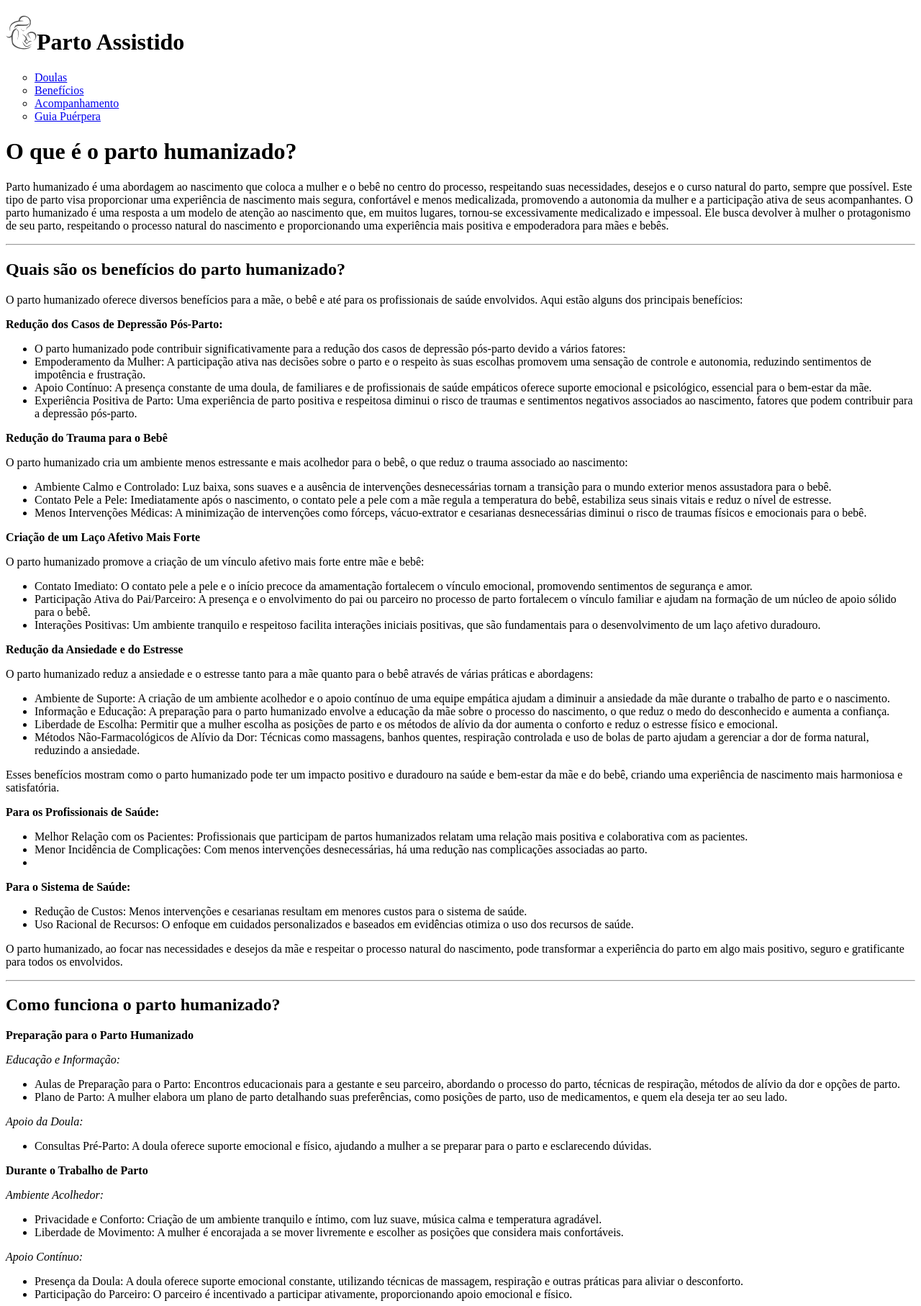
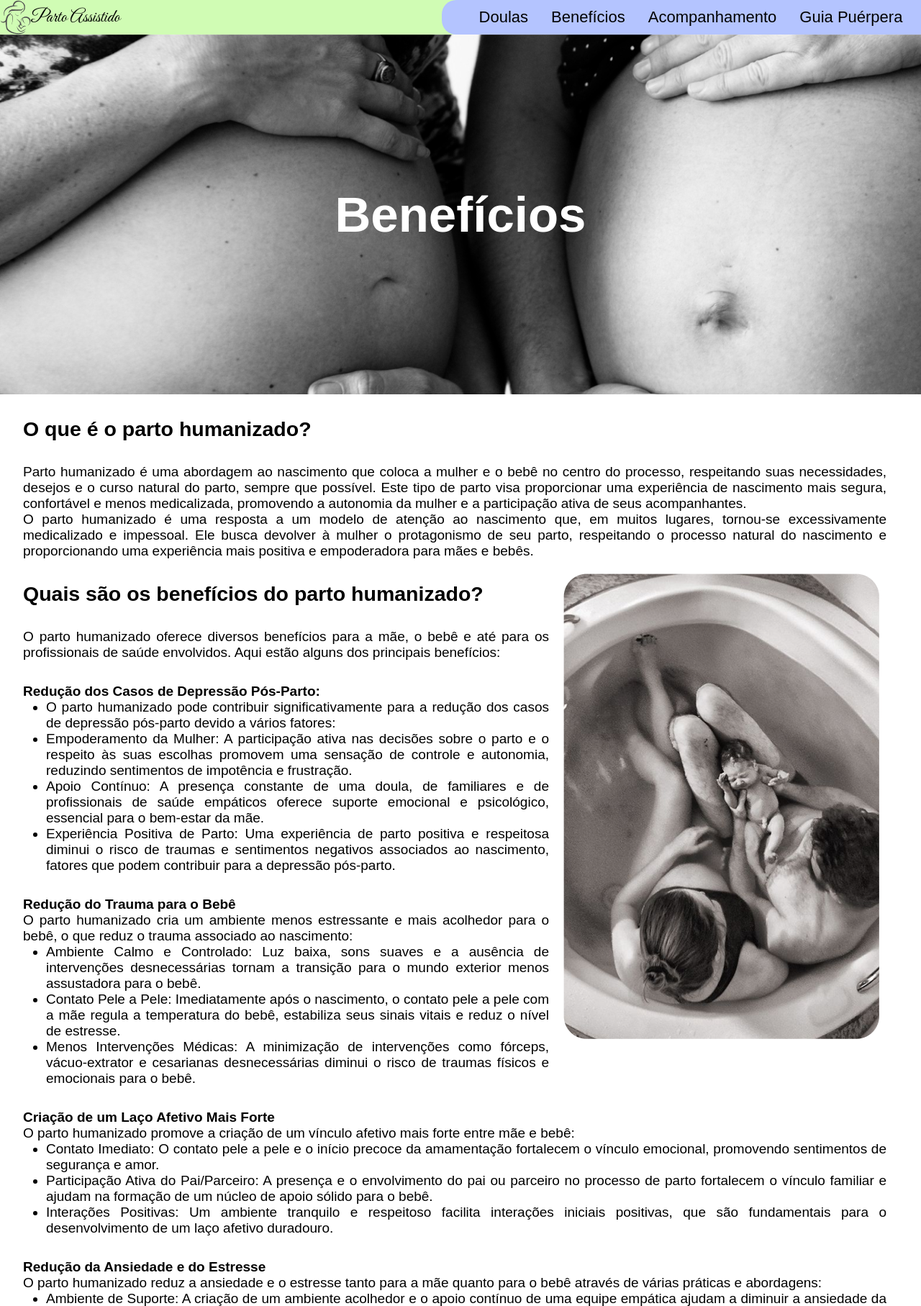
Before and after one commit to gmandrade2802/projeto-integrador-grupo-3, a plain HTML site: page html/beneficios.html in a window 1280 px wide. Shown: the top 1815 px of the page at 72% size. Drawn offline with Linux system fonts and the light colour scheme; a web font is replaced by a local one.

Commit message:
enviando html/css

```diff
--- /dev/null
+++ b/css/style-beneficios.css
@@ -0,0 +1,168 @@
+* {
+  font-family: "BenchNine", sans-serif;
+  margin: 0;
+  padding: 0;
+  text-decoration: none;
+}
+
+a {
+  color: black;
+}
+
+.cabecalho {
+  background-color: #d0fcb4;
+
+  width: 100%;
+}
+
+.cabecalho .span-logo {
+  font-family: "Great Vibes", cursive;
+  font-weight: 400;
+  font-size: 25px;
+  font-style: normal;
+  display: flex;
+  align-items: center;
+}
+
+.cabecalho-h1 {
+  display: flex;
+  justify-content: space-between;
+}
+
+.cabecalho-h1-navClass {
+  display: flex;
+  flex-direction: row-reverse;
+
+  background-color: #b4c4ff;
+
+  padding-right: 2%;
+  border-radius: 20px 0 0 20px;
+  width: 50%;
+
+  font-size: 22px;
+  align-items: center;
+}
+
+.cabecalho nav ul {
+  display: flex;
+  gap: 2rem;
+}
+
+.cabecalho nav li {
+  list-style-type: none;
+}
+
+#teste {
+  background-image: url("/html/img/foto1.png");
+  height: 500px;
+  font-size: 46px;
+  color: white;
+  display: flex;
+  justify-content: center;
+  align-items: center;
+}
+
+.foto2 {
+  float: right;
+  margin: 20px 10px 20px 20px;
+}
+
+.figura img {
+  width: 100%;
+}
+
+.partoHumanizado {
+  display: flex;
+  justify-content: space-between;
+  margin-left: 2rem;
+  margin-top: 2rem;
+}
+.partoHumanizado-text {
+  margin-right: 3rem;
+  text-align: justify;
+  font-size: 19px;
+}
+.partoHumanizado-text p {
+  margin-top: 2rem;
+  font-size: 19px;
+}
+.partoHumanizado-text li {
+  margin-left: 2rem;
+}
+.partoHumanizado-text h2 {
+  margin-top: 2rem;
+}
+
+.rodape {
+  background-color: #d0fcb4;
+  display: flex;
+  justify-content: center;
+}
+
+.span-rodape {
+  display: flex;
+  align-items: center;
+  font-family: "Great Vibes", cursive;
+  font-weight: 400;
+  font-size: 25px;
+  font-style: normal;
+}
+
+.sessao {
+  margin-top: 2rem;
+  margin-bottom: 1rem;
+  display: flex;
+  justify-content: center;
+}
+
+.formulario {
+  background-color: white;
+  padding: 20px;
+  border-radius: 8px;
+  box-shadow: 0 0 10px rgba(0, 0, 0, 1);
+  width: 100%;
+  max-width: 400px;
+}
+
+h3 {
+  text-align: center;
+}
+
+.formulario-nome {
+  margin-bottom: 15px;
+}
+
+label {
+  display: block;
+  margin-bottom: 5px;
+  color: #555;
+}
+
+input[type="text"],
+input[type="email"],
+textarea {
+  width: 95%;
+  padding: 10px;
+  border: 1px solid #ccc;
+  border-radius: 4px;
+}
+
+textarea {
+  resize: vertical;
+  height: 100px;
+}
+
+.botao {
+  width: 100%;
+  padding: 10px;
+  background-color: #4caf50;
+  color: white;
+  border: none;
+  border-radius: 4px;
+  cursor: pointer;
+  font-size: 16px;
+}
+
+.botao:hover {
+  background-color: #45a049;
+}
--- a/html/beneficios.html
+++ b/html/beneficios.html
@@ -3,57 +3,89 @@
   <head>
     <meta charset="UTF-8" />
     <meta name="viewport" content="width=device-width, initial-scale=1.0" />
-    <title>testendo</title>
+    <title>Benefícios</title>
+    <link rel="stylesheet" href="/css/style-beneficios.css" />
+    <style>
+      @import url("https://fonts.googleapis.com/css2?family=BenchNine:wght@300;400;700&family=Great+Vibes&display=swap");
+    </style>
   </head>
   <body>
-    <header>
-      <h1><img src="img/Blacklogo.png" alt="logo" />Parto Assistido</h1>
+    <header class="cabecalho">
+      <section class="cabecalho-h1">
+        <div>
+          <span class="span-logo"
+            ><img src="img/Blacklogo.png" alt="logo" />Parto Assistido</span
+          >
+        </div>
+        <div class="cabecalho-h1-navClass">
+          <nav>
             <ul type="circle">
-        <li><a href="#">Doulas</a></li>
-        <li><a href="#">Benefícios</a></li>
-        <li><a href="#">Acompanhamento</a></li>
-        <li><a href="#">Guia Puérpera</a></li>
+              <li><a href="/html/doulas.html" target="_blank">Doulas</a></li>
+              <li>
+                <a href="/html/beneficios.html" target="_blank">Benefícios</a>
+              </li>
+              <li>
+                <a href="/html/acompanhamento.html" target="_blank"
+                  >Acompanhamento</a
+                >
+              </li>
+              <li>
+                <a href="/html/guiapuerpera.html" target="_blank"
+                  >Guia Puérpera</a
+                >
+              </li>
             </ul>
+          </nav>
+        </div>
+      </section>
     </header>
 
-    <main>
+    <main class="main">
+      <section class="figura" id="teste">
+        <h2>Benefícios</h2>
+      </section>
+      <section class="partoHumanizado">
+        <div class="partoHumanizado-text">
           <h1>O que é o parto humanizado?</h1>
           <p>
-        Parto humanizado é uma abordagem ao nascimento que coloca a mulher e o
-        bebê no centro do processo, respeitando suas necessidades, desejos e o
-        curso natural do parto, sempre que possível. Este tipo de parto visa
-        proporcionar uma experiência de nascimento mais segura, confortável e
-        menos medicalizada, promovendo a autonomia da mulher e a participação
-        ativa de seus acompanhantes. O parto humanizado é uma resposta a um
-        modelo de atenção ao nascimento que, em muitos lugares, tornou-se
-        excessivamente medicalizado e impessoal. Ele busca devolver à mulher o
-        protagonismo de seu parto, respeitando o processo natural do nascimento
-        e proporcionando uma experiência mais positiva e empoderadora para mães
-        e bebês.
+            Parto humanizado é uma abordagem ao nascimento que coloca a mulher e
+            o bebê no centro do processo, respeitando suas necessidades, desejos
+            e o curso natural do parto, sempre que possível. Este tipo de parto
+            visa proporcionar uma experiência de nascimento mais segura,
+            confortável e menos medicalizada, promovendo a autonomia da mulher e
+            a participação ativa de seus acompanhantes. <br />O parto humanizado
+            é uma resposta a um modelo de atenção ao nascimento que, em muitos
+            lugares, tornou-se excessivamente medicalizado e impessoal. Ele
+            busca devolver à mulher o protagonismo de seu parto, respeitando o
+            processo natural do nascimento e proporcionando uma experiência mais
+            positiva e empoderadora para mães e bebês.
           </p>
-      <hr />
+          <figure class="foto2">
+            <img src="img/foto2.png" alt="" />
+          </figure>
 
           <h2>Quais são os benefícios do parto humanizado?</h2>
 
           <p>
-        O parto humanizado oferece diversos benefícios para a mãe, o bebê e até
-        para os profissionais de saúde envolvidos. Aqui estão alguns dos
+            O parto humanizado oferece diversos benefícios para a mãe, o bebê e
+            até para os profissionais de saúde envolvidos. Aqui estão alguns dos
             principais benefícios:
           </p>
-      <strong>Redução dos Casos de Depressão Pós-Parto:</strong>
+          <p><strong>Redução dos Casos de Depressão Pós-Parto:</strong></p>
           <ul>
             <li>
-          O parto humanizado pode contribuir significativamente para a redução
-          dos casos de depressão pós-parto devido a vários fatores:
+              O parto humanizado pode contribuir significativamente para a
+              redução dos casos de depressão pós-parto devido a vários fatores:
             </li>
             <li>
               Empoderamento da Mulher: A participação ativa nas decisões sobre o
-          parto e o respeito às suas escolhas promovem uma sensação de controle
-          e autonomia, reduzindo sentimentos de impotência e frustração.
+              parto e o respeito às suas escolhas promovem uma sensação de
+              controle e autonomia, reduzindo sentimentos de impotência e
+              frustração.
             </li>
             <li>
-          Apoio Contínuo: A presença constante de uma doula, de familiares e de
-          profissionais de saúde empáticos oferece suporte emocional e
+              Apoio Contínuo: A presença constante de uma doula, de familiares e
+              de profissionais de saúde empáticos oferece suporte emocional e
               psicológico, essencial para o bem-estar da mãe.
             </li>
             <li>
@@ -65,44 +97,42 @@
           </ul>
 
           <p><strong>Redução do Trauma para o Bebê</strong></p>
-      <p>
-        O parto humanizado cria um ambiente menos estressante e mais acolhedor
-        para o bebê, o que reduz o trauma associado ao nascimento:
-      </p>
+          <span>
+            O parto humanizado cria um ambiente menos estressante e mais
+            acolhedor para o bebê, o que reduz o trauma associado ao nascimento:
+          </span>
           <ul>
             <li>
-          Ambiente Calmo e Controlado: Luz baixa, sons suaves e a ausência de
-          intervenções desnecessárias tornam a transição para o mundo exterior
-          menos assustadora para o bebê.
+              Ambiente Calmo e Controlado: Luz baixa, sons suaves e a ausência
+              de intervenções desnecessárias tornam a transição para o mundo
+              exterior menos assustadora para o bebê.
             </li>
             <li>
-          Contato Pele a Pele: Imediatamente após o nascimento, o contato pele a
-          pele com a mãe regula a temperatura do bebê, estabiliza seus sinais
-          vitais e reduz o nível de estresse.
+              Contato Pele a Pele: Imediatamente após o nascimento, o contato
+              pele a pele com a mãe regula a temperatura do bebê, estabiliza
+              seus sinais vitais e reduz o nível de estresse.
             </li>
             <li>
               Menos Intervenções Médicas: A minimização de intervenções como
-          fórceps, vácuo-extrator e cesarianas desnecessárias diminui o risco de
-          traumas físicos e emocionais para o bebê.
+              fórceps, vácuo-extrator e cesarianas desnecessárias diminui o
+              risco de traumas físicos e emocionais para o bebê.
             </li>
           </ul>
-      <p>
-        <strong>Criação de um Laço Afetivo Mais Forte</strong>
-      </p>
-      <p>
-        O parto humanizado promove a criação de um vínculo afetivo mais forte
-        entre mãe e bebê:
-      </p>
+          <p><strong>Criação de um Laço Afetivo Mais Forte</strong></p>
+          <span>
+            O parto humanizado promove a criação de um vínculo afetivo mais
+            forte entre mãe e bebê:
+          </span>
           <ul>
             <li>
               Contato Imediato: O contato pele a pele e o início precoce da
-          amamentação fortalecem o vínculo emocional, promovendo sentimentos de
-          segurança e amor.
+              amamentação fortalecem o vínculo emocional, promovendo sentimentos
+              de segurança e amor.
             </li>
             <li>
-          Participação Ativa do Pai/Parceiro: A presença e o envolvimento do pai
-          ou parceiro no processo de parto fortalecem o vínculo familiar e
-          ajudam na formação de um núcleo de apoio sólido para o bebê.
+              Participação Ativa do Pai/Parceiro: A presença e o envolvimento do
+              pai ou parceiro no processo de parto fortalecem o vínculo familiar
+              e ajudam na formação de um núcleo de apoio sólido para o bebê.
             </li>
             <li>
               Interações Positivas: Um ambiente tranquilo e respeitoso facilita
@@ -111,20 +141,20 @@
             </li>
           </ul>
           <p><strong>Redução da Ansiedade e do Estresse</strong></p>
-      <p>
+          <span>
             O parto humanizado reduz a ansiedade e o estresse tanto para a mãe
             quanto para o bebê através de várias práticas e abordagens:
-      </p>
+          </span>
           <ul>
             <li>
               Ambiente de Suporte: A criação de um ambiente acolhedor e o apoio
-          contínuo de uma equipe empática ajudam a diminuir a ansiedade da mãe
-          durante o trabalho de parto e o nascimento.
+              contínuo de uma equipe empática ajudam a diminuir a ansiedade da
+              mãe durante o trabalho de parto e o nascimento.
             </li>
             <li>
-          Informação e Educação: A preparação para o parto humanizado envolve a
-          educação da mãe sobre o processo do nascimento, o que reduz o medo do
-          desconhecido e aumenta a confiança.
+              Informação e Educação: A preparação para o parto humanizado
+              envolve a educação da mãe sobre o processo do nascimento, o que
+              reduz o medo do desconhecido e aumenta a confiança.
             </li>
             <li>
               Liberdade de Escolha: Permitir que a mulher escolha as posições de
@@ -132,34 +162,35 @@
               estresse físico e emocional.
             </li>
             <li>
-          Métodos Não-Farmacológicos de Alívio da Dor: Técnicas como massagens,
-          banhos quentes, respiração controlada e uso de bolas de parto ajudam a
-          gerenciar a dor de forma natural, reduzindo a ansiedade.
+              Métodos Não-Farmacológicos de Alívio da Dor: Técnicas como
+              massagens, banhos quentes, respiração controlada e uso de bolas de
+              parto ajudam a gerenciar a dor de forma natural, reduzindo a
+              ansiedade.
             </li>
           </ul>
           <p>
             Esses benefícios mostram como o parto humanizado pode ter um impacto
-        positivo e duradouro na saúde e bem-estar da mãe e do bebê, criando uma
-        experiência de nascimento mais harmoniosa e satisfatória.
+            positivo e duradouro na saúde e bem-estar da mãe e do bebê, criando
+            uma experiência de nascimento mais harmoniosa e satisfatória.
           </p>
           <p><strong>Para os Profissionais de Saúde:</strong></p>
           <ul>
             <li>
               Melhor Relação com os Pacientes: Profissionais que participam de
-          partos humanizados relatam uma relação mais positiva e colaborativa
-          com as pacientes.
+              partos humanizados relatam uma relação mais positiva e
+              colaborativa com as pacientes.
             </li>
             <li>
               Menor Incidência de Complicações: Com menos intervenções
-          desnecessárias, há uma redução nas complicações associadas ao parto.
+              desnecessárias, há uma redução nas complicações associadas ao
+              parto.
             </li>
-        <li></li>
           </ul>
           <p><strong>Para o Sistema de Saúde:</strong></p>
           <ul>
             <li>
-          Redução de Custos: Menos intervenções e cesarianas resultam em menores
-          custos para o sistema de saúde.
+              Redução de Custos: Menos intervenções e cesarianas resultam em
+              menores custos para o sistema de saúde.
             </li>
             <li>
               Uso Racional de Recursos: O enfoque em cuidados personalizados e
@@ -169,43 +200,51 @@
           <p>
             O parto humanizado, ao focar nas necessidades e desejos da mãe e
             respeitar o processo natural do nascimento, pode transformar a
-        experiência do parto em algo mais positivo, seguro e gratificante para
-        todos os envolvidos.
+            experiência do parto em algo mais positivo, seguro e gratificante
+            para todos os envolvidos.
           </p>
-
-      <hr />
+        </div>
+      </section>
+      <div class="figura">
+        <figure>
+          <img src="img/foto3.png" alt="" />
+        </figure>
+      </div>
+      <section class="partoHumanizado">
+        <div class="partoHumanizado-text">
           <h2>Como funciona o parto humanizado?</h2>
           <p><strong> Preparação para o Parto Humanizado </strong></p>
-      <p><em>Educação e Informação:</em></p>
+          <span><em>Educação e Informação:</em></span>
           <ul>
             <li>
               Aulas de Preparação para o Parto: Encontros educacionais para a
-          gestante e seu parceiro, abordando o processo do parto, técnicas de
-          respiração, métodos de alívio da dor e opções de parto.
+              gestante e seu parceiro, abordando o processo do parto, técnicas
+              de respiração, métodos de alívio da dor e opções de parto.
             </li>
             <li>
               Plano de Parto: A mulher elabora um plano de parto detalhando suas
-          preferências, como posições de parto, uso de medicamentos, e quem ela
-          deseja ter ao seu lado.
+              preferências, como posições de parto, uso de medicamentos, e quem
+              ela deseja ter ao seu lado.
             </li>
           </ul>
           <p><em>Apoio da Doula:</em></p>
           <ul>
             <li>
               Consultas Pré-Parto: A doula oferece suporte emocional e físico,
-          ajudando a mulher a se preparar para o parto e esclarecendo dúvidas.
+              ajudando a mulher a se preparar para o parto e esclarecendo
+              dúvidas.
             </li>
           </ul>
           <p><strong>Durante o Trabalho de Parto</strong></p>
-      <p><em>Ambiente Acolhedor:</em></p>
+          <span><em>Ambiente Acolhedor:</em></span>
           <ul>
             <li>
-          Privacidade e Conforto: Criação de um ambiente tranquilo e íntimo, com
-          luz suave, música calma e temperatura agradável.
+              Privacidade e Conforto: Criação de um ambiente tranquilo e íntimo,
+              com luz suave, música calma e temperatura agradável.
             </li>
             <li>
-          Liberdade de Movimento: A mulher é encorajada a se mover livremente e
-          escolher as posições que considera mais confortáveis.
+              Liberdade de Movimento: A mulher é encorajada a se mover
+              livremente e escolher as posições que considera mais confortáveis.
             </li>
           </ul>
           <p><em>Apoio Contínuo:</em></p>
@@ -223,9 +262,9 @@
           <p><em>Intervenções Mínimas:</em></p>
           <ul>
             <li>
-          Uso Racional de Intervenções: Intervenções médicas, como indução do
-          parto, episiotomia e uso de fórceps, são utilizadas apenas quando
-          absolutamente necessárias.
+              Uso Racional de Intervenções: Intervenções médicas, como indução
+              do parto, episiotomia e uso de fórceps, são utilizadas apenas
+              quando absolutamente necessárias.
             </li>
             <li>
               Métodos Naturais de Alívio da Dor: Técnicas como banhos quentes,
@@ -234,59 +273,84 @@
             </li>
           </ul>
           <p><strong>Durante o Parto</strong></p>
-      <p><em>Posições de Parto:</em></p>
+          <span><em>Posições de Parto:</em></span>
           <ul>
             <li>
-          Escolha de Posições: A mulher pode escolher a posição que achar mais
-          confortável, como de cócoras, de lado ou de quatro apoios.
+              Escolha de Posições: A mulher pode escolher a posição que achar
+              mais confortável, como de cócoras, de lado ou de quatro apoios.
             </li>
           </ul>
           <p><em>Respeito ao Ritmo Natural:</em></p>
           <ul>
             <li>
-          Paciência e Espera: O processo do parto é respeitado em seu próprio
-          ritmo, sem pressão para acelerar o nascimento.
+              Paciência e Espera: O processo do parto é respeitado em seu
+              próprio ritmo, sem pressão para acelerar o nascimento.
             </li>
           </ul>
 
           <p><strong>Após o Parto</strong></p>
-      <p><em>Contato Pele a Pele:</em></p>
+          <span><em>Contato Pele a Pele:</em></span>
           <ul>
             <li>
-          Imediatamente após o Nascimento: O bebê é colocado no peito da mãe,
-          promovendo o vínculo afetivo, regulação da temperatura e estabilidade
-          dos sinais vitais.
+              Imediatamente após o Nascimento: O bebê é colocado no peito da
+              mãe, promovendo o vínculo afetivo, regulação da temperatura e
+              estabilidade dos sinais vitais.
             </li>
           </ul>
           <p><em>Amamentação Precoce:</em></p>
           <ul>
             <li>
-          Início da Amamentação: O bebê é incentivado a mamar na primeira hora
-          após o nascimento, facilitando o início da amamentação e o recebimento
-          do colostro.
+              Início da Amamentação: O bebê é incentivado a mamar na primeira
+              hora após o nascimento, facilitando o início da amamentação e o
+              recebimento do colostro.
             </li>
           </ul>
           <p><em>Cuidados Pós-Parto:</em></p>
           <ul>
             <li>
               Suporte Contínuo: A doula continua a oferecer suporte emocional e
-          físico durante as primeiras horas após o nascimento, ajudando a mãe
-          com a amamentação e recuperação.
+              físico durante as primeiras horas após o nascimento, ajudando a
+              mãe com a amamentação e recuperação.
             </li>
           </ul>
 
+          <h2>Conclusão</h2>
           <p>
-        Conclusão O parto humanizado é uma abordagem que coloca a mulher e o
-        bebê no centro do processo, respeitando suas necessidades e desejos,
+            O parto humanizado é uma abordagem que coloca a mulher e o bebê no
+            centro do processo, respeitando suas necessidades e desejos,
             promovendo uma experiência de parto mais positiva, segura e
             empoderadora. Através de um ambiente acolhedor, suporte contínuo e
             intervenções mínimas, o parto humanizado busca proporcionar um
             nascimento harmonioso e satisfatório para todos os envolvidos.
           </p>
+        </div>
+      </section>
+      <section class="sessao">
+        <div class="formulario">
+          <h3>Envie sua dúvida</h3>
+          <form action="enviar-duvida" method="post" class="formulario-div">
+            <div class="formulario-nome">
+              <label for="nome">Nome</label>
+              <input type="text" id="nome" name="nome" required />
+            </div>
+            <div class="formulario-email">
+              <label for="email">Email</label>
+              <input type="email" id="email" name="email" required />
+            </div>
+            <div class="formulario-duvida">
+              <label for="duvida">Sua dúvida:</label>
+              <textarea name="duvida" id="duvida" required></textarea>
+            </div>
+            <button type="submit" class="botao">Enviar</button>
+          </form>
+        </div>
+      </section>
     </main>
     <hr />
-    <footer>
-      <p><img src="/img/Blacklogo.png" alt="" />@Parto Assitido</p>
+    <footer class="rodape">
+      <span class="span-rodape"
+        ><img src="img/Blacklogo.png" alt="" />@Parto Assitido</span
+      >
     </footer>
   </body>
 </html>
```
Also changed, not shown: html/img/foto1.png (added), html/img/foto2.png (renamed from html/img/Vinte e cinco de Novembro - Lu Ferreira _ Chata de Galocha! 1.png), html/img/foto3.png (renamed from html/img/Fotógrafas curitibanas participam de exposição nacional sobre parto humanizado 1.png). Lines whose indentation alone changed are shown as unchanged.
